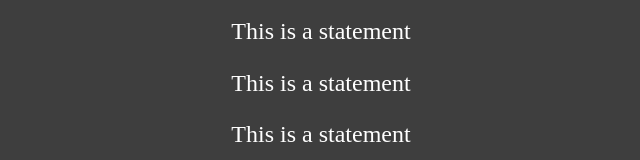
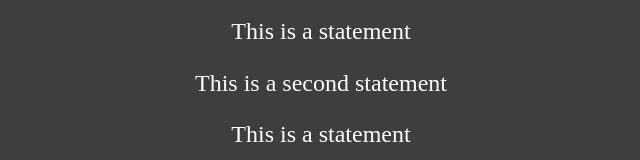
Before and after one commit to Pfloesen/mnfst, a plain HTML site: page index.html in a window 1280 px wide. Shown: the part 144-304 px from the top of the page, without its empty margins (319-959 px from the left). Drawn offline with nearby package versions, Linux system fonts and the light colour scheme.

Commit message:
Changed text

```diff
--- a/index.html
+++ b/index.html
@@ -25,7 +25,7 @@
         <img class="logo" src="icon.png">
         <h1 class="title">Title</h1>
         <p>This is a statement</p>
-        <p>This is a statement</p>
+        <p>This is a second statement</p>
         <p>This is a statement</p>
         <p>This is a statement</p>
         <p>This is a statement</p>
```
